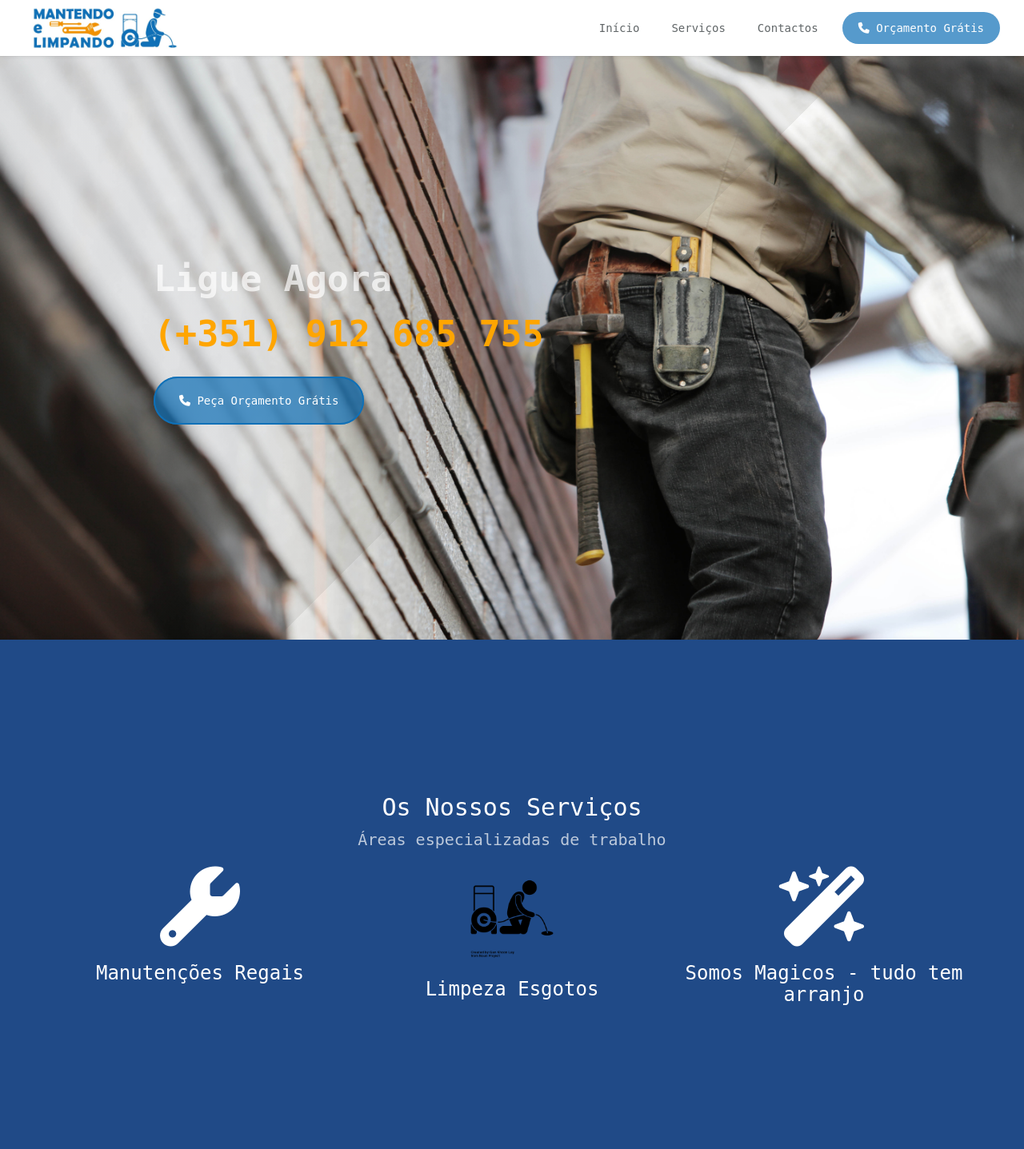
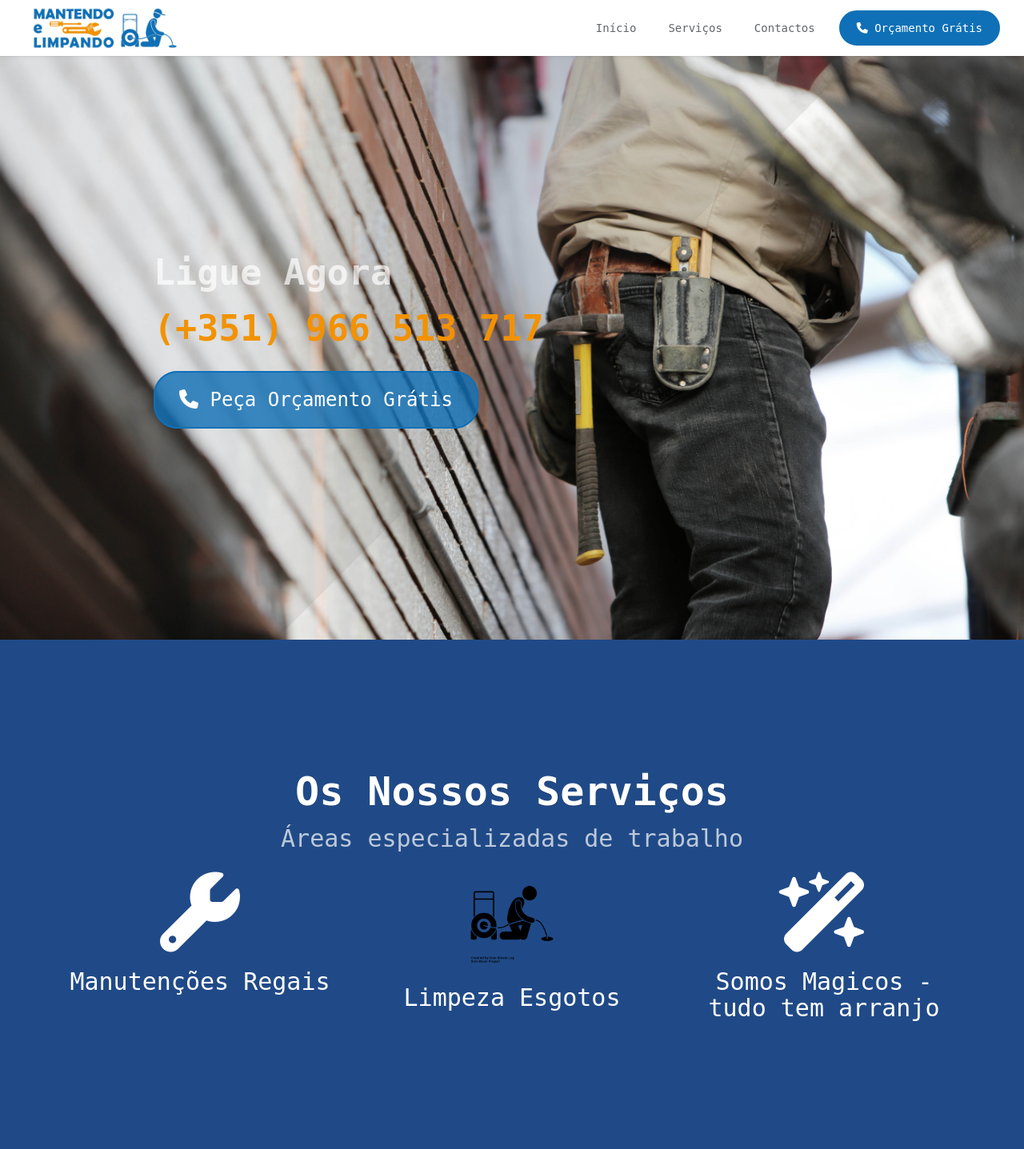
Before and after one commit to Filipe-p/mantendoelimpando, a PHP site: page / in a window 1280 px wide. Shown: the top 1437 px of the page at 80% size. Run offline with PHP 8.4, Linux system fonts and the light colour scheme; some libraries are stand-ins or nearby versions; some web fonts are replaced.

Commit message:
yup more formating

```diff
--- a/index.html
+++ b/index.html
@@ -34,7 +34,7 @@
       <!-- Text link -->
       <a href="#contacts" class="mantendo-limpando-item mantendo-limpando-link">Contactos</a>
       <!-- Button (call-to-action) -->
-      <a href="tel:+351912685755" class="mantendo-limpando-item mantendo-limpando-button"> <i class="fa fa-phone" aria-hidden="true" style = "font-size: 100% "></i> Orçamento Grátis</a>
+      <a href="tel:+351966513717" class="mantendo-limpando-item mantendo-limpando-button"> <i class="fa fa-phone" aria-hidden="true" style = "font-size: 100% "></i> Orçamento Grátis</a>
     </div>
 
     <!-- Dropdown appearing on mobile only -->
@@ -54,10 +54,10 @@
     <div class="banner-content ">
       <div class="slightly-padded" >
         <h2 >Ligue Agora</h2>
-        <h2 style="color: orange" >(+351) 912 685 755</h2>
+        <h2 style="color: #f29200 " >(+351) 966 513 717</h2>
       </div>
       <div class="very-slightly-padded">
-        <a href="" class="action-button"><i class="fa fa-phone" aria-hidden="true" style = "font-size: 100% "></i> Peça Orçamento Grátis </a>
+        <a href="" class="action-button"><i class="fa fa-phone" aria-hidden="true" style = "font-size: 100%"></i> Peça Orçamento Grátis </a>
       </div>
     </div>
   </div>
@@ -100,7 +100,7 @@
     <div class="container">
       <div class="row">
         <div class="col-xs-12 text-center">
-          <a href="tel:+351912685755" class = "a-tag-contacts" >  <i class="fa fa-phone" aria-hidden="true" style = "font-size: 100%"></i>  (+351) 91 268 5755 </a>
+          <a href="tel:+351966513717" class = "a-tag-contacts" >  <i class="fa fa-phone" aria-hidden="true" style = "font-size: 100%"></i>  (+351) 966 513 717 </a>
         </div>
 
         <div class="col-xs-12 text-center">
@@ -158,7 +158,7 @@
         </div>
         <div class="col-xs-12 col-sm-4 text-left">
           <h4>CONTACTS</h4>
-          <p><i class="fa fa-phone" aria-hidden="true" style = "font-size: 100% "></i>  (+351) 912685755</p>
+          <a href="tel:+351966513717"  class="footer-mantendo-limpando-item"><p><i class="fa fa-phone" aria-hidden="true" style = "font-size: 100% "></i>  (+351)966513717</p></a>
           <p><i class="fa fa-envelope-o" aria-hidden="true"></i> team@mantendoelimpando.pt</p>
         </div>
 
--- a/style/banners.css
+++ b/style/banners.css
@@ -38,15 +38,21 @@
   align-items: center;
   justify-content: center;
 }
-.banner_2 h1 {
+.banner_2 h2 {
   font-size: 50px;
   font-weight: bold;
   text-shadow: 0px 1px rgba(0, 0, 0, 0.2);
 }
 .banner_2 p {
-  font-size: 20px;
+  font-size: 30px;
   font-weight: lighter;
   color: rgba(255, 255, 255, 0.7);
+  margin-bottom: 20px;
+}
+
+.banner_2 h3 {
+  font-size: 30px;
+  color: rgba(255, 255, 255, 1.0);
   margin-bottom: 20px;
 }
 
--- a/style/nav-bar.css
+++ b/style/nav-bar.css
@@ -54,15 +54,16 @@
   padding: 0 20px;
   border-radius: 20em;
   line-height: 40px;
-  background-color: rgba(15, 112, 183, 0.7);
+  background-color: rgba(15, 112, 183, 1);
+  border: 2px solid #0f70b7;
   color: white;
   font-size: 14px;
   text-decoration: none;
   transition: all 0.2s ease;
 }
 .mantendo-limpando-button:hover {
-  color: white !important;
-  background: #0f70b7;
+  background-color: #f29200;
+  color: #0f70b7;
   text-decoration: none;
   transition: all 0.2s ease;
 }
--- a/style/style.css
+++ b/style/style.css
@@ -32,16 +32,17 @@ a:hover {
 }
 
 .action-button {
-  background-color: rgba(15, 112, 183, 0.7);
+  background-color: rgba(15, 112, 183, 0.8);
   border: 2px solid #0f70b7;
   padding: 20px 30px;
   border-radius: 30px;
   color: white;
   transition: all 0.2s ease;
+  font-size: 24px;
 }
 
 .action-button:hover {
-  background-color: #0f70b7;
-  color: white;
+  background-color: #f29200;
+  color: #0f70b7;
   transition: all 0.2s ease;
 }
```
